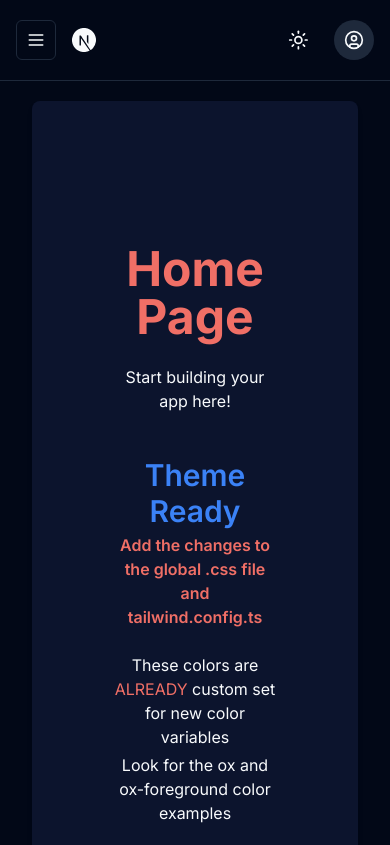
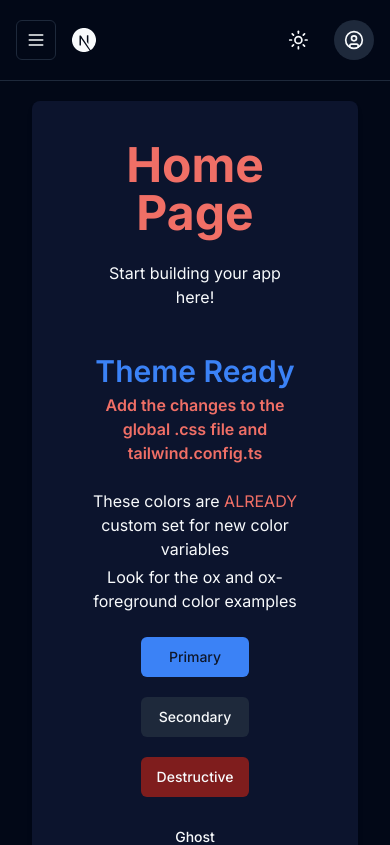
Before and after one commit to oleivahn/ehc-paytracker, a Next.js app: page / in a window 390 px wide. Shown: the top 845 px of the page. Built offline with nearby package versions, Linux system fonts and the light colour scheme.

Commit message:
mobile view tune up

```diff
--- a/components/Hero.tsx
+++ b/components/Hero.tsx
@@ -4,7 +4,7 @@ import { Button } from "./ui/button";
 const Hero = () => {
   return (
     <div className="container">
-      <div className="bg-ox rounded-lg shadow-md mt-5 py-36 pt-15 p-20 flex flex-col items-center gap-1 text-center">
+      <div className="bg-ox rounded-lg shadow-md mt-5 py-10 md:py-36 pt-15 p-14 flex flex-col items-center gap-1 text-center">
         <h1 className="text-ox-foreground font-bold text-5xl mb-5">
           Home Page
         </h1>
```
